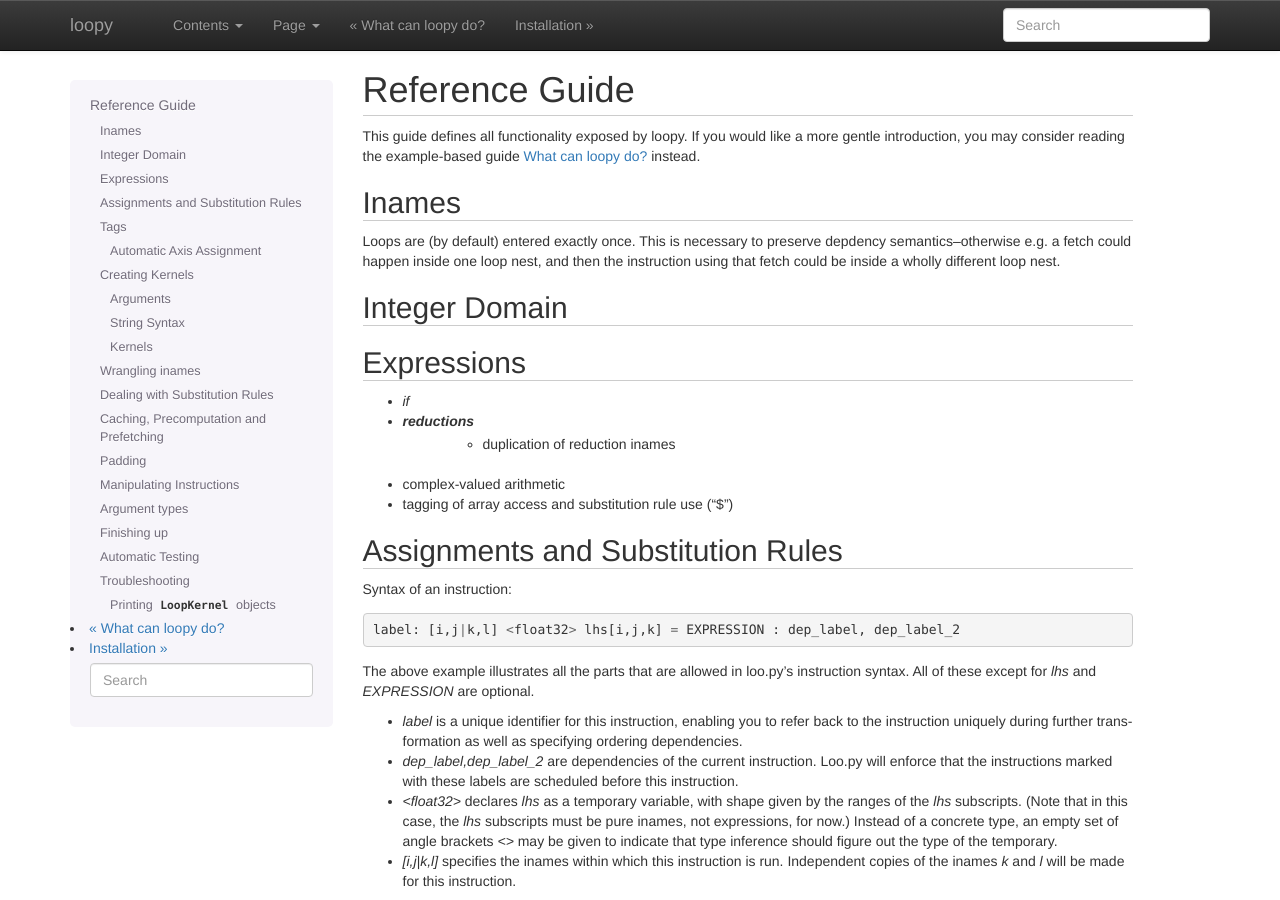
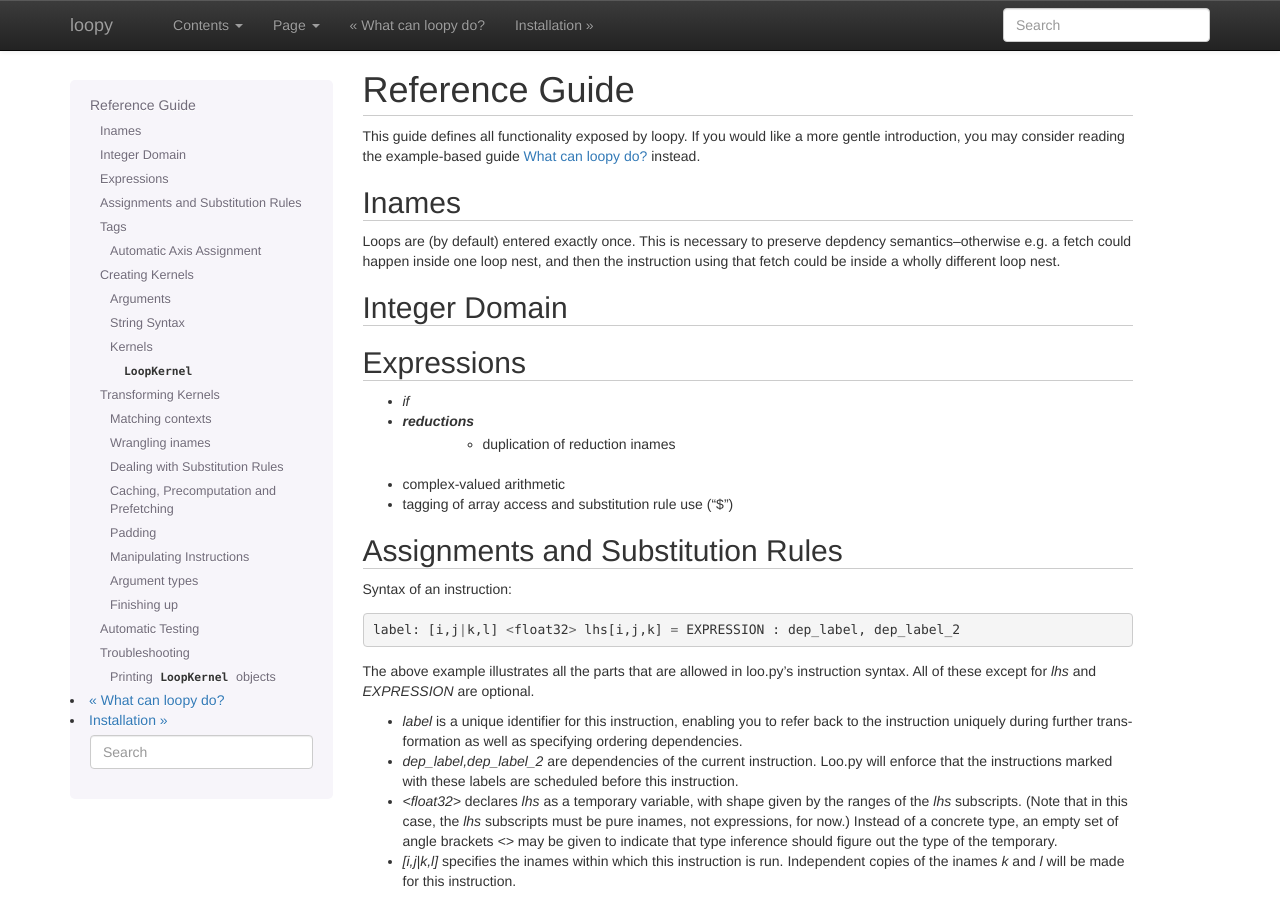
Before and after one commit to inducer/loopy, a Sphinx documentation site: the page built from doc/reference.rst, in a window 1280 px wide and 900 px high. Built offline with Sphinx 7.4.7, drawn with Linux system fonts in a browser that asks for light colours; some of the changed text lies outside the part shown.

Commit message:
Doc improvements.

```diff
--- a/doc/conf.py
+++ b/doc/conf.py
@@ -240,3 +240,5 @@ intersphinx_mapping = {
     'http://documen.tician.de/islpy': None,
     'http://documen.tician.de/pyopencl': None
     }
+
+autoclass_content = "both"
--- a/doc/reference.rst
+++ b/doc/reference.rst
@@ -145,15 +147,29 @@ String Syntax
 Kernels
 ^^^^^^^
 
-.. autoclass:: LoopKernel
+.. class:: LoopKernel
 
 Do not create :class:`LoopKernel` objects directly. Instead, use the following
 function, which takes the same arguments, but does some extra post-processing.
 
 .. autofunction:: make_kernel
 
+Transforming Kernels
+--------------------
+
+Matching contexts
+^^^^^^^^^^^^^^^^^
+
+.. automodule:: loopy.context_matching
+
+.. autofunction:: parse_id_match
+
+.. autofunction:: parse_stack_match
+
+.. currentmodule:: loopy
+
 Wrangling inames
-----------------
+^^^^^^^^^^^^^^^^
 
 .. autofunction:: split_iname
 
@@ -170,14 +186,14 @@ Wrangling inames
 .. autofunction:: remove_unused_inames
 
 Dealing with Substitution Rules
--------------------------------
+^^^^^^^^^^^^^^^^^^^^^^^^^^^^^^^
 
 .. autofunction:: extract_subst
 
 .. autofunction:: expand_subst
 
 Caching, Precomputation and Prefetching
----------------------------------------
+^^^^^^^^^^^^^^^^^^^^^^^^^^^^^^^^^^^^^^^
 
 .. autofunction:: precompute
 
@@ -188,7 +204,7 @@ Caching, Precomputation and Prefetching
 .. autofunction:: change_arg_to_image
 
 Padding
--------
+^^^^^^^
 
 .. autofunction:: split_arg_axis
 
@@ -197,14 +213,14 @@ Padding
 .. autofunction:: add_padding
 
 Manipulating Instructions
--------------------------
+^^^^^^^^^^^^^^^^^^^^^^^^^
 
 .. autofunction:: set_instruction_priority
 
 .. autofunction:: add_dependency
 
 Argument types
---------------
+^^^^^^^^^^^^^^
 
 .. autofunction:: add_argument_dtypes
 
@@ -213,7 +229,7 @@ Argument types
 .. autofunction:: add_and_infer_argument_dtypes
 
 Finishing up
-------------
+^^^^^^^^^^^^
 
 .. autofunction:: generate_loop_schedules
 
```
Also changed, not shown: other parts of doc/reference.rst (+2 -0 lines).
